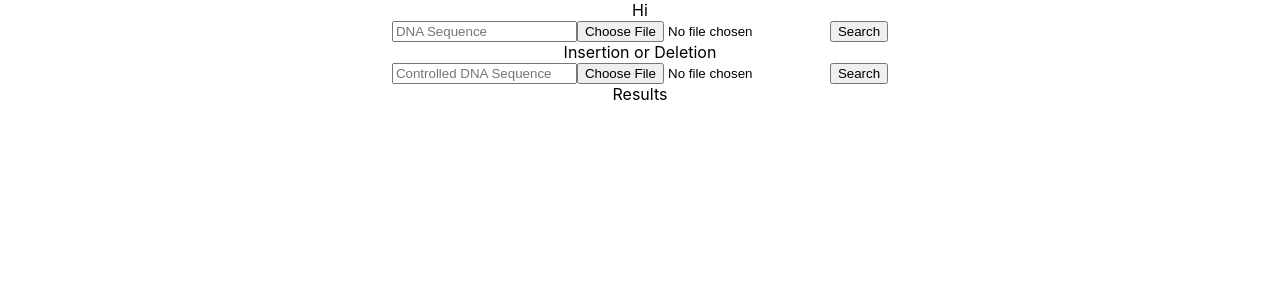
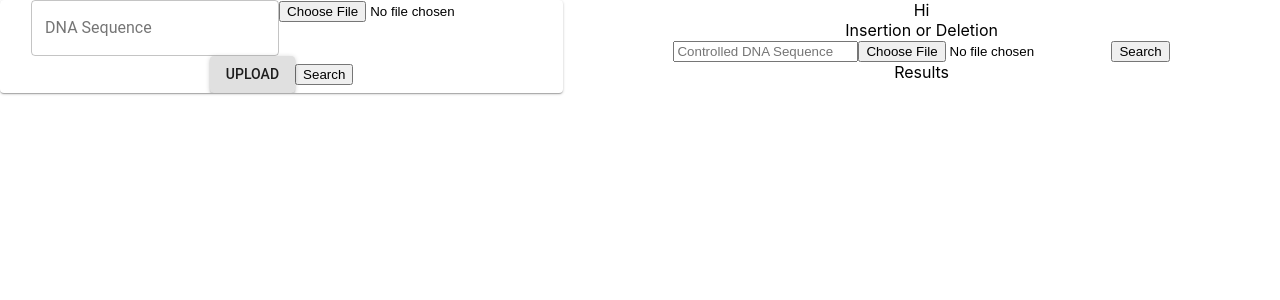
Before and after one commit to redmondchan/Genome-Mutation-Identifier, a React (Create React App) app: page / in a window 1280 px wide. Shown: the top 300 px of the page. Built offline with nearby package versions, Linux system fonts and the light colour scheme.

Commit message:
installed material-ui and tested it for one of the forms

```diff
--- a/package.json
+++ b/package.json
@@ -3,6 +3,7 @@
   "version": "0.1.0",
   "private": true,
   "dependencies": {
+    "@material-ui/core": "^3.9.3",
     "papaparse": "^4.6.3",
     "react": "^16.8.6",
     "react-dom": "^16.8.6",
--- a/src/components/SeqForm.js
+++ b/src/components/SeqForm.js
@@ -1,4 +1,8 @@
 import React from 'react'
+import Card from '@material-ui/core/Card'
+import TextField from '@material-ui/core/TextField'
+import Button from '@material-ui/core/Button'
+
 
 class SeqForm extends React.Component{
 
@@ -24,13 +28,19 @@ class SeqForm extends React.Component{
 
   render(){
     return(
-      <div>
+      <Card style={{float: 'left', width: '44%'}}>
         <form onSubmit={this.handleSubmit}>
-          <input type="textarea" name="seq" placeholder="DNA Sequence" onChange={this.handleChange}></input>
-          <input type="file" name="csv" placeholder="CSV File" onChange={this.handleChangeFile}></input>
+          <TextField label="DNA Sequence" variant="outlined" type="textarea" name="seq" onChange={this.handleChange}/>
+          <input label="CSV File" variant="outlined" type="file" name="csv" onChange={this.handleChangeFile}/>
+          <input className="hide-button" id="contained-button-file" type="file"/>
+          <label htmlFor="contained-button-file">
+          <Button variant="contained" component="span" onChange={this.handleChangeFile}>
+          Upload
+          </Button>
+          </label>
           <button>Search</button>
         </form>
-      </div>
+      </Card>
     )
   }
 }
--- a/src/index.css
+++ b/src/index.css
@@ -12,3 +12,7 @@ code {
   font-family: source-code-pro, Menlo, Monaco, Consolas, "Courier New",
     monospace;
 }
+
+.hide-button {
+  display: none
+}
```
Also changed, not shown: 1 other file (tests, documents, lock files or other folders).
